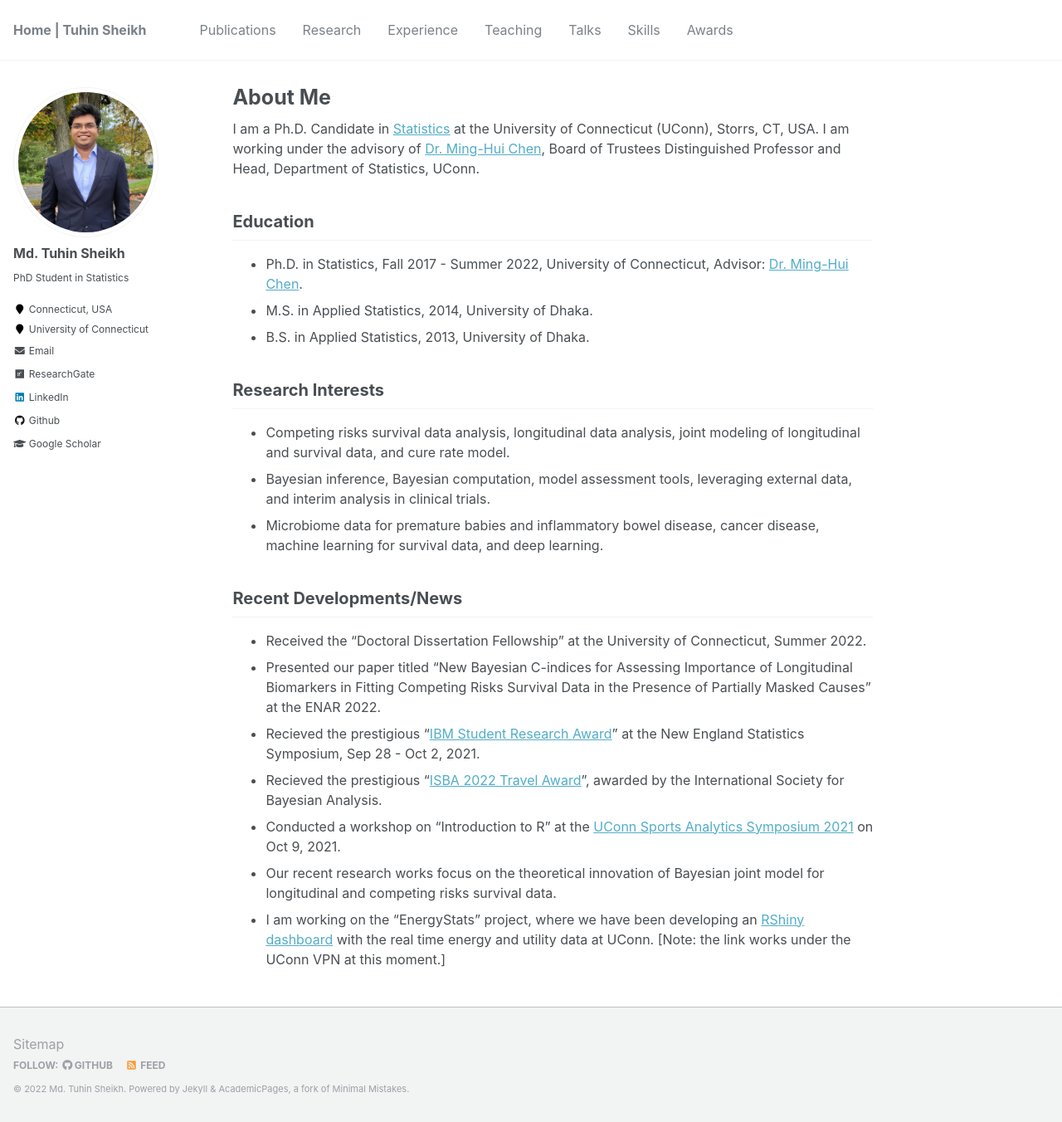
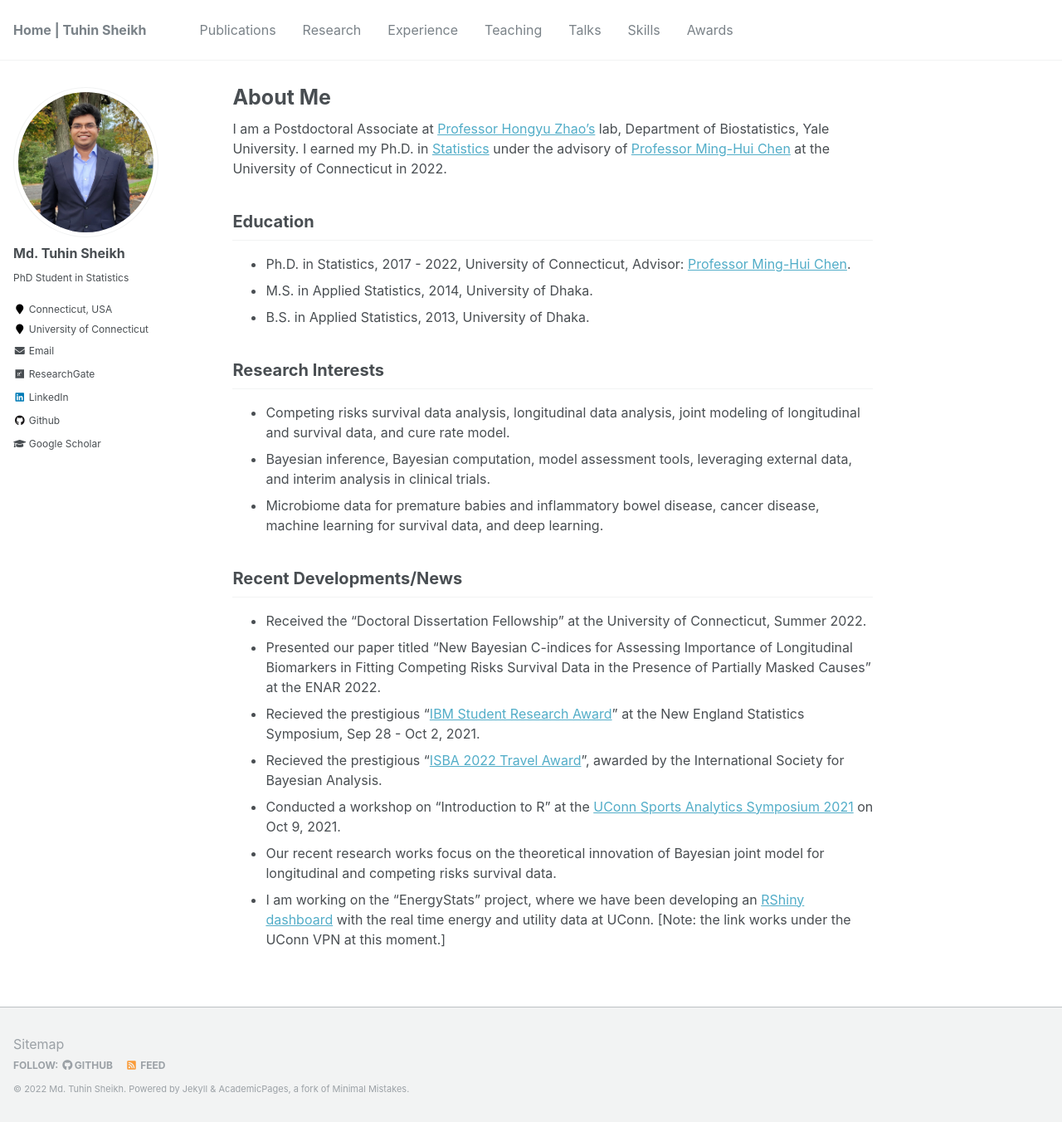
Before and after one commit to mdtuhinsheikh/mdtuhinsheikh.github.io, a Jekyll site: the page built from _pages/about.md, in a window 1280 px wide and 1352 px high. Shown: the whole window at 83% size. Built offline with Jekyll 4.4.1, drawn with Linux system fonts in a browser that asks for light colours.

Commit message:
Update about.md

```diff
--- a/_pages/about.md
+++ b/_pages/about.md
@@ -7,12 +7,12 @@ redirect_from:
   - /about/
   - /about.html
 ---
-I am a Ph.D. Candidate in [Statistics](https://stat.uconn.edu/) at the University of Connecticut (UConn), Storrs, CT, USA. I am working under the advisory of [Dr. Ming-Hui Chen](http://merlot.stat.uconn.edu/~mhchen/), Board of Trustees Distinguished Professor and Head, Department of Statistics, UConn.
+I am a Postdoctoral Associate at [Professor Hongyu Zhao's](https://ysph.yale.edu/profile/hongyu_zhao/) lab, Department of Biostatistics, Yale University. I earned my Ph.D. in [Statistics](https://stat.uconn.edu/) under the advisory of [Professor Ming-Hui Chen](http://merlot.stat.uconn.edu/~mhchen/) at the University of Connecticut in 2022.
 <!---
 My research works broadly focus on competing risks survival data analysis, longitudinal data analysis, joint modelling of longitudinal and survival data, cure rate model, Bayesian computation, and model assessment. I intend to develop statistical methodology to model prostate cancer data. I am also interested in the applications of deep neural network modelling to survival data.
 -->
 ## Education
-- Ph.D. in Statistics, Fall 2017 - Summer 2022, University of Connecticut, Advisor: [Dr. Ming-Hui Chen](http://merlot.stat.uconn.edu/~mhchen/).
+- Ph.D. in Statistics, 2017 - 2022, University of Connecticut, Advisor: [Professor Ming-Hui Chen](http://merlot.stat.uconn.edu/~mhchen/).
 - M.S. in Applied Statistics, 2014, University of Dhaka.
 - B.S. in Applied Statistics, 2013, University of Dhaka.
 
```
